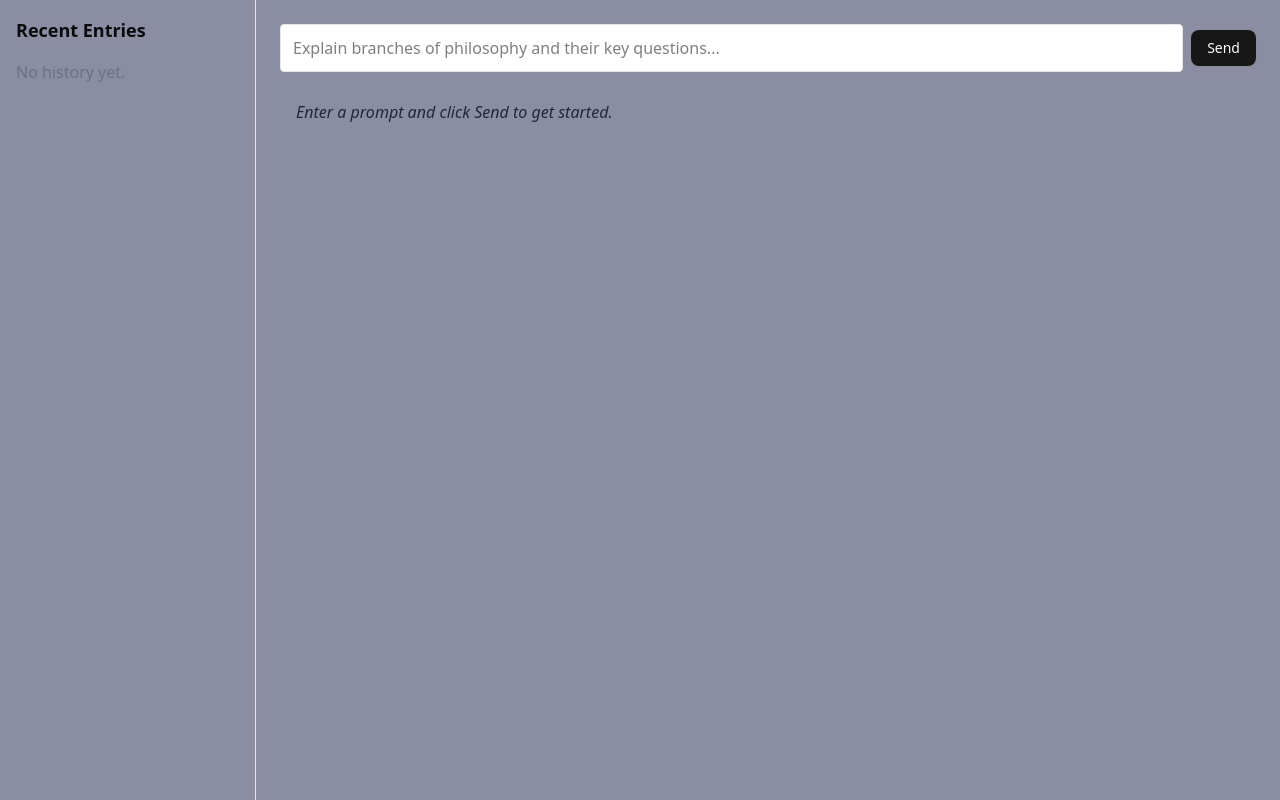
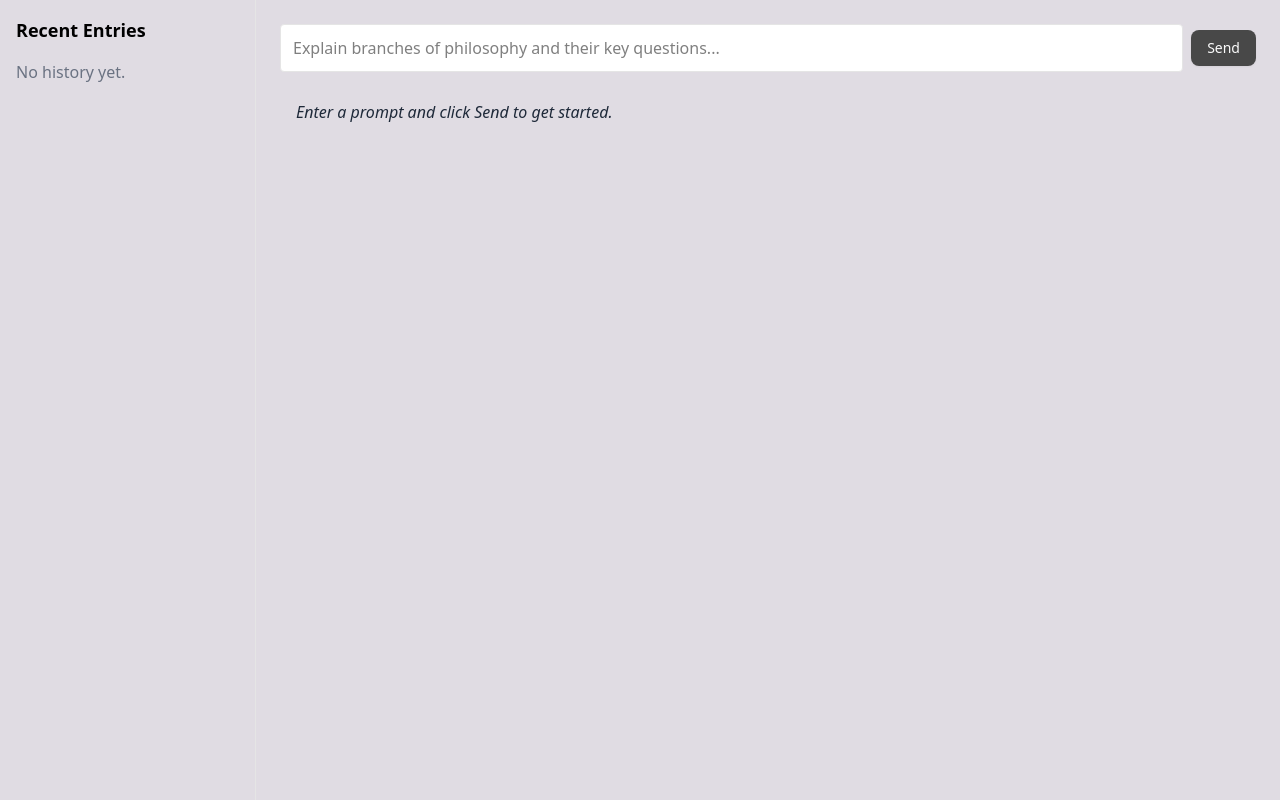
Before and after one commit to adorabellevue/mindmapper, a Next.js app in the folder techlab/: page / in a window 1280 px wide. Built offline with nearby package versions, Linux system fonts and the light colour scheme.

Commit message:
change colors

```diff
--- a/techlab/src/app/globals.css
+++ b/techlab/src/app/globals.css
@@ -45,13 +45,13 @@
 
 :root {
   --radius: 0.625rem;
-  --background: oklch(0.65 0.03 280);
-  --foreground: oklch(0.145 0 0);
+  --background: oklch(0.9 0.01 310);
+  --foreground: oklch(0.05 0 0);
   --card: oklch(1 0 0);
   --card-foreground: oklch(0.145 0 0);
   --popover: oklch(1 0 0);
   --popover-foreground: oklch(0.145 0 0);
-  --primary: oklch(0.205 0 0);
+  --primary: oklch(0.4 0 0);
   --primary-foreground: oklch(0.985 0 0);
   --secondary: oklch(0.97 0 0);
   --secondary-foreground: oklch(0.205 0 0);
--- a/techlab/src/components/Sidebar.jsx
+++ b/techlab/src/components/Sidebar.jsx
@@ -32,7 +32,9 @@ export default function Sidebar({ history, setHistory, onSelect, selectedIndex }
               key={i}
               onClick={() => onSelect(item, i)}
               className={`p-2 rounded text-sm flex justify-between items-start cursor-pointer hover:bg-gray-100 ${
-                i === selectedIndex ? "bg-gray-400 border border-blue-300" : "bg-slate-100"
+                i === selectedIndex
+                  ? "bg-[oklch(0.75_0.05_310)] border border-[oklch(0.3_0.02_280)]"
+                  : "bg-[oklch(1_0.01_280)]"
               }`}
             >
               {/* Text content for the history item */}
```
